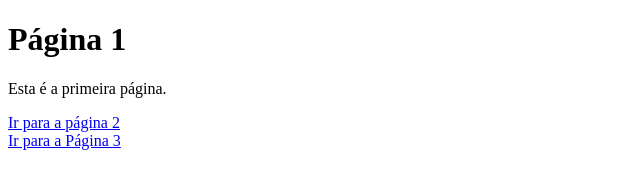
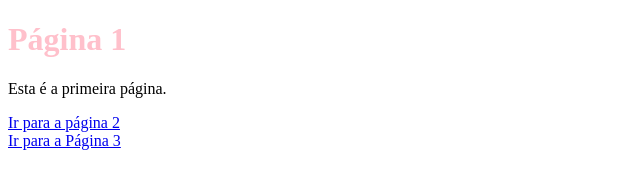
Before and after one commit to Kessia554/segundo-index.html, a plain HTML site: page index.html in a window 1280 px wide. Shown: the whole page, without its empty margins (0-640 px from the left). Drawn offline with Linux system fonts and the light colour scheme.

Commit message:
Update index.html

```diff
--- a/index.html
+++ b/index.html
@@ -4,7 +4,7 @@
     <title>Página 1</title>
 </head>
 <body>
-    <h1>Página 1</h1>
+    <h1 style="color:pink;">Página 1</h1>
     <p>Esta é a primeira página.</p>
     <a href="pagina2.html">Ir para a página 2</a><br>
     <a href="pagina3.html">Ir para a Página 3</a>
```
